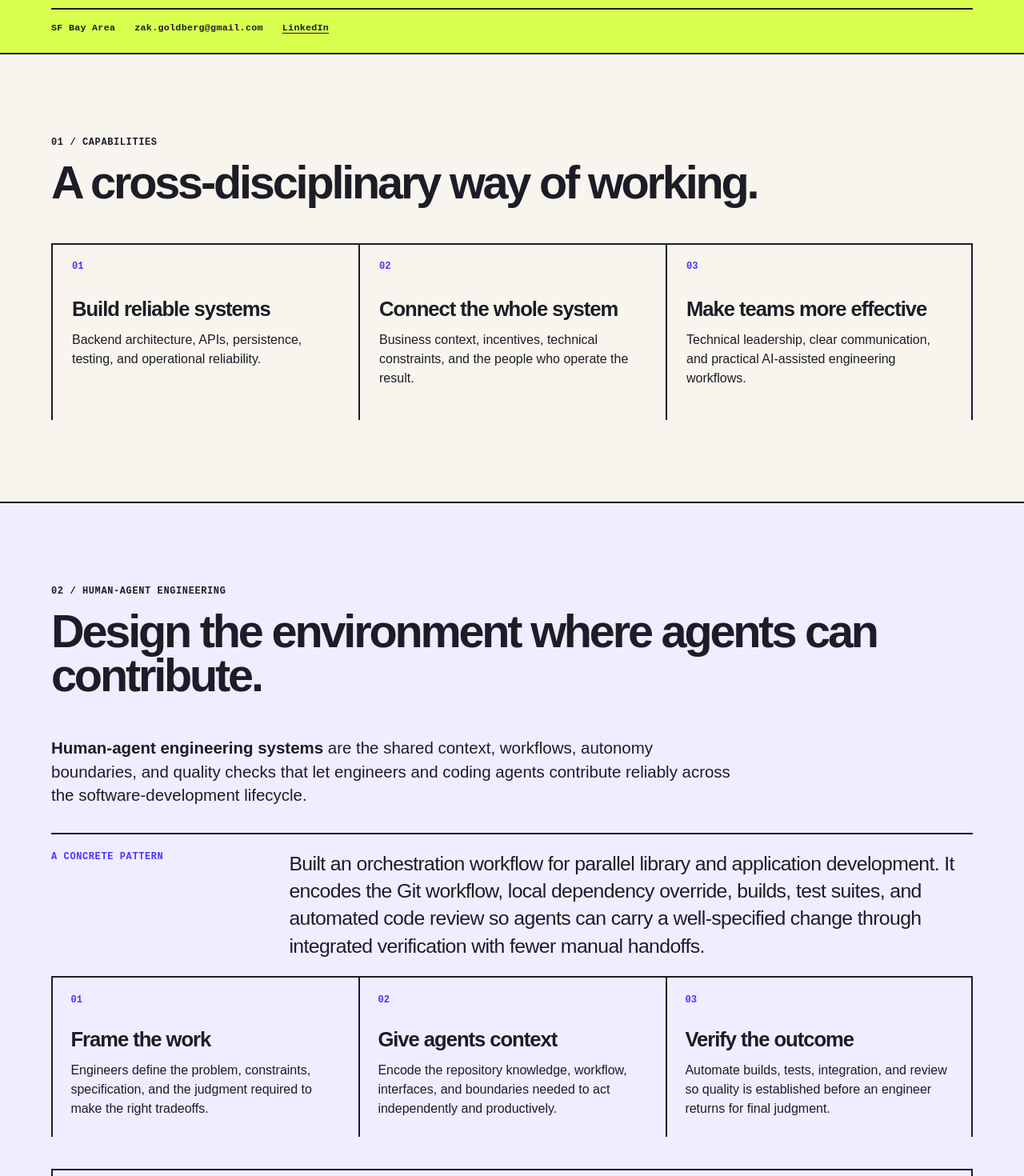
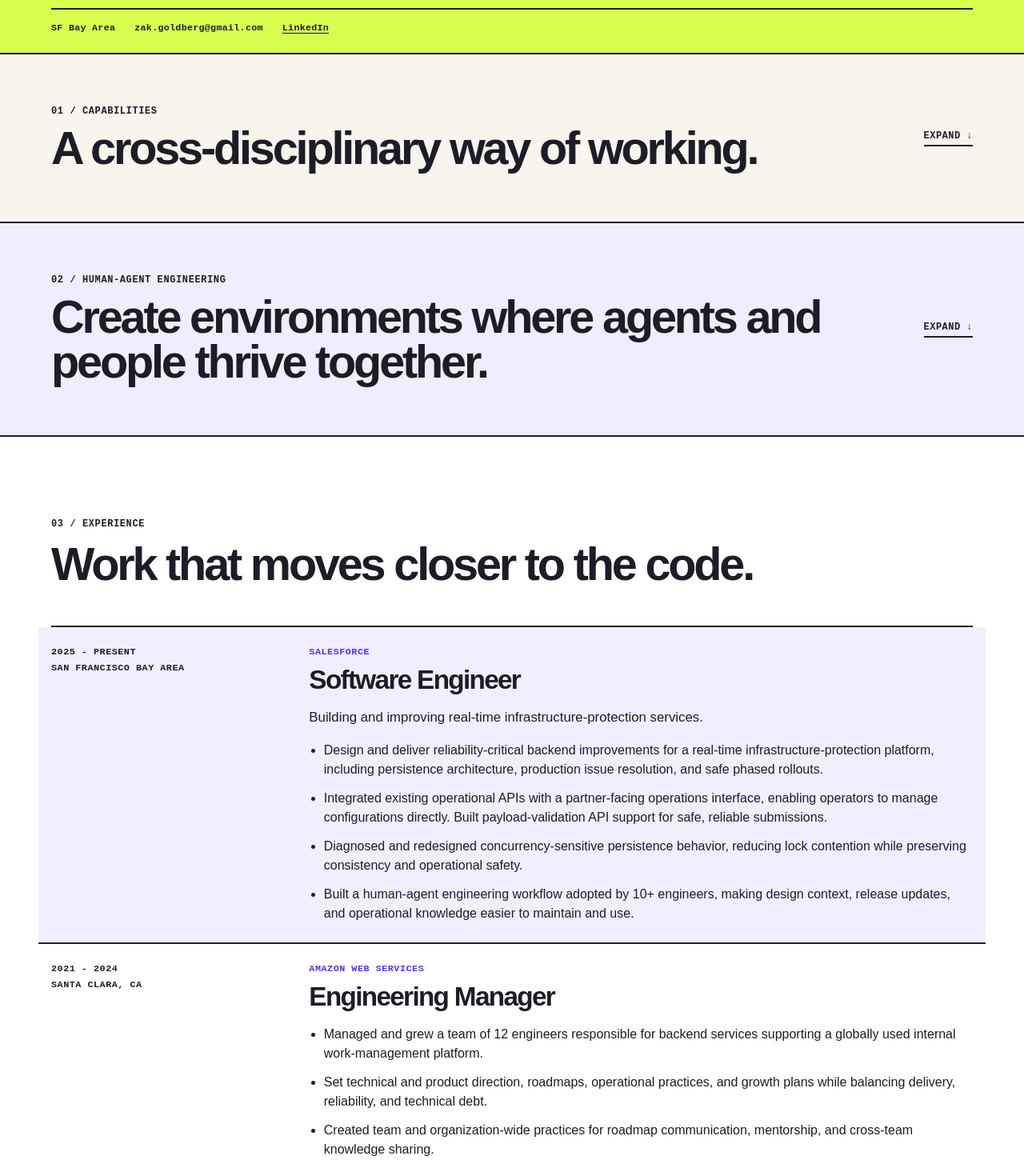
Before and after one commit to zak-goldberg/new-personal-website, a Next.js app: page /cv in a window 1280 px wide. Shown: the part 520-1990 px from the top of the page at 80% size. Built offline with nearby package versions, Linux system fonts and the light colour scheme.

Commit message:
Refine CV page and PDF

```diff
--- a/app/cv/page.tsx
+++ b/app/cv/page.tsx
@@ -7,9 +7,9 @@ export const metadata: Metadata = {
 };
 
 const capabilities = [
-  ["01", "Build reliable systems", "Backend architecture, APIs, persistence, testing, and operational reliability."],
-  ["02", "Connect the whole system", "Business context, incentives, technical constraints, and the people who operate the result."],
-  ["03", "Make teams more effective", "Technical leadership, clear communication, and practical AI-assisted engineering workflows."],
+  ["01", "Frame the right problem", "Learn unfamiliar domains quickly, ask the questions that reveal real constraints, and distinguish symptoms from the work that will actually matter."],
+  ["02", "Build and run reliable systems", "Java services, APIs, persistence, concurrency, testing, observability, and production reliability."],
+  ["03", "Multiply delivery through people and agents", "Lead technical execution, create clear operating models, and design human-agent workflows that improve speed and quality."],
 ];
 
 const salesforceHighlights = [
@@ -35,13 +35,10 @@ export default function CvPage() {
         <p className="eyebrow">CAREER LOG / CURRENT</p>
         <div className="cv-hero-grid">
           <div>
-            <h1>
-              <span>Find the real problem.</span>
-              <span>Build the durable fix.</span>
-            </h1>
+            <h1>From ambiguity to meaningful impact.</h1>
           </div>
           <div className="cv-actions" aria-label="CV actions">
-            <a className="button button-primary" download href="/downloads/zak-goldberg-cv.pdf">Download PDF <span aria-hidden="true">↓</span></a>
+            <a className="button button-primary" href="https://media.zak-goldberg.dev/cv/zak-goldberg-resume.pdf">Download PDF <span aria-hidden="true">↓</span></a>
             <a className="button button-secondary" href="mailto:zak.goldberg@gmail.com">Get in touch <span aria-hidden="true">↗</span></a>
           </div>
           <p className="cv-summary">
@@ -53,27 +50,28 @@ export default function CvPage() {
         </div>
       </header>
 
-      <section className="cv-section capabilities" aria-labelledby="capabilities-heading">
-        <div className="cv-section-heading"><p className="eyebrow">01 / CAPABILITIES</p><h2 id="capabilities-heading">A cross-disciplinary way of working.</h2></div>
+      <details className="cv-section cv-disclosure capabilities">
+        <summary>
+          <span><span className="eyebrow">01 / CAPABILITIES</span><h2>A cross-disciplinary way of working.</h2></span>
+          <span className="disclosure-toggle" aria-hidden="true"><span className="disclosure-closed">Expand ↓</span><span className="disclosure-open">Collapse ↑</span></span>
+        </summary>
+        <div className="cv-disclosure-content">
           <div className="capability-grid">
             {capabilities.map(([number, title, description]) => <article className="capability" key={number}><span>{number}</span><h3>{title}</h3><p>{description}</p></article>)}
           </div>
-      </section>
+        </div>
+      </details>
 
-      <section className="cv-section agent-systems" aria-labelledby="agent-systems-heading">
-        <div className="cv-section-heading">
-          <p className="eyebrow">02 / HUMAN-AGENT ENGINEERING</p>
-          <h2 id="agent-systems-heading">Design the environment where agents can contribute.</h2>
-          <p className="agent-definition"><strong>Human-agent engineering systems</strong> are the shared context, workflows, autonomy boundaries, and quality checks that let engineers and coding agents contribute reliably across the software-development lifecycle.</p>
-        </div>
+      <details className="cv-section cv-disclosure agent-systems">
+        <summary>
+          <span><span className="eyebrow">02 / HUMAN-AGENT ENGINEERING</span><h2>Create environments where agents and people thrive together.</h2></span>
+          <span className="disclosure-toggle" aria-hidden="true"><span className="disclosure-closed">Expand ↓</span><span className="disclosure-open">Collapse ↑</span></span>
+        </summary>
+        <div className="cv-disclosure-content">
+          <p className="agent-definition">I embed AI in how I explore problems, shape design decisions, and build software—from using agents as critical collaborators in early design work to orchestrating repeatable development and verification workflows. I’m building practical experience designing environments where agents have the context, boundaries, and feedback loops to contribute reliably alongside people.</p>
           <div className="agent-case">
             <p className="agent-kicker">A concrete pattern</p>
-          <p>Built an orchestration workflow for parallel library and application development. It encodes the Git workflow, local dependency override, builds, test suites, and automated code review so agents can carry a well-specified change through integrated verification with fewer manual handoffs.</p>
-        </div>
-        <div className="agent-workflow">
-          <article><span>01</span><h3>Frame the work</h3><p>Engineers define the problem, constraints, specification, and the judgment required to make the right tradeoffs.</p></article>
-          <article><span>02</span><h3>Give agents context</h3><p>Encode the repository knowledge, workflow, interfaces, and boundaries needed to act independently and productively.</p></article>
-          <article><span>03</span><h3>Verify the outcome</h3><p>Automate builds, tests, integration, and review so quality is established before an engineer returns for final judgment.</p></article>
+            <p>I built an orchestration workflow to streamline parallel library and application development. It encodes the Git workflow, local dependency override, builds, test suites, and automated code review so agents can carry a well-specified change through integrated verification with fewer manual handoffs.</p>
           </div>
           <figure className="agent-feedback">
             <figcaption>
@@ -83,9 +81,10 @@ export default function CvPage() {
             <blockquote>
               Zak drove the design toward clearer ownership and reviewability, challenging ambiguous terminology and insisting on explicit APIs, consistency guarantees, and decision boundaries. His questions exposed real gaps in compatibility, snapshot semantics, and atomic reads. One improvement: consolidate decisions into the document more regularly to reduce duplicated or superseded wording.
             </blockquote>
-          <p>Feedback generated during a real design review.</p>
+            <p>Feedback generated during a design exercise.</p>
           </figure>
-      </section>
+        </div>
+      </details>
 
       <section className="cv-section experience" aria-labelledby="experience-heading">
         <div className="cv-section-heading"><p className="eyebrow">03 / EXPERIENCE</p><h2 id="experience-heading">Work that moves closer to the code.</h2></div>
@@ -94,7 +93,7 @@ export default function CvPage() {
             <div className="role-meta"><p>2025 - present</p><p>San Francisco Bay Area</p></div>
             <div><p className="role-company">Salesforce</p><h3>Software Engineer</h3><p className="role-intro">Building and improving real-time infrastructure-protection services.</p><ul>{salesforceHighlights.map((highlight) => <li key={highlight}>{highlight}</li>)}</ul></div>
           </article>
-          <article className="role"><div className="role-meta"><p>2021 - 2024</p><p>Santa Clara, CA</p></div><div><p className="role-company">Amazon Web Services</p><h3>Software Development Manager</h3><ul><li>Managed and grew a team of 12 engineers responsible for backend services supporting a globally used internal work-management platform.</li><li>Set technical and product direction, roadmaps, operational practices, and growth plans while balancing delivery, reliability, and technical debt.</li><li>Created team and organization-wide practices for roadmap communication, mentorship, and cross-team knowledge sharing.</li></ul></div></article>
+          <article className="role"><div className="role-meta"><p>2021 - 2024</p><p>Santa Clara, CA</p></div><div><p className="role-company">Amazon Web Services</p><h3>Engineering Manager</h3><ul><li>Managed and grew a team of 12 engineers responsible for backend services supporting a globally used internal work-management platform.</li><li>Set technical and product direction, roadmaps, operational practices, and growth plans while balancing delivery, reliability, and technical debt.</li><li>Created team and organization-wide practices for roadmap communication, mentorship, and cross-team knowledge sharing.</li></ul></div></article>
           <article className="role"><div className="role-meta"><p>2018 - 2021</p><p>Seattle, WA</p></div><div><p className="role-company">Amazon Web Services</p><h3>Technical Program Manager</h3><ul><li>Led cross-functional software initiatives from problem definition and requirements through delivery, testing, security review, and rollout.</li><li>Directed programs spanning asset visibility, operational software, and time-sensitive workforce systems, coordinating teams of 4-9 developers and external dependencies.</li><li>Created a product-management intake program and improved an operational ordering process, reducing support tickets by 80%.</li></ul></div></article>
           <article className="role"><div className="role-meta"><p>2014 - 2018</p><p>Seattle, WA</p></div><div><p className="role-company">Amazon & Amazon Web Services</p><h3>Program Manager</h3><ul><li>Worked across vendor operations, capacity planning, forecasting, and supply-chain systems at Amazon scale.</li><li>Built data-informed tools and reporting that helped leaders understand demand variability, constraints, and execution options.</li></ul></div></article>
         </div>
@@ -102,7 +101,7 @@ export default function CvPage() {
 
       <section className="cv-section cv-bottom-grid">
         <div><p className="eyebrow">04 / TECHNICAL TOOLKIT</p><h2>Current practice</h2><p className="skill-copy"><strong>Engineering:</strong> Java, backend and distributed systems, REST APIs, persistence, concurrency, automated testing, observability, incident response.</p><p className="skill-copy"><strong>Human-agent engineering:</strong> Agentic coding with Claude, Codex, and OpenCode; creating reusable skills, agents, quality gates, and team workflows while improving the system through use.</p><p className="skill-copy"><strong>Earlier hands-on work:</strong> Node.js, Express, PostgreSQL, React, HTML/CSS, Git, and deployment.</p></div>
-        <div><p className="eyebrow">05 / EDUCATION</p><h2>Foundations</h2><p className="education-school">University of Virginia</p><p>BS, Civil & Environmental Engineering<br />BA, Economics</p><p className="education-date">Graduated December 2013</p></div>
+        <div><p className="eyebrow">05 / EDUCATION</p><h2>Wahoowa</h2><p className="education-school">University of Virginia</p><p>BS, Civil & Environmental Engineering<br />BA, Economics</p><p className="education-date">Graduated December 2013</p></div>
       </section>
 
       <section className="cv-contact"><p className="eyebrow">OPEN TO A GOOD CONVERSATION</p><h2>Let&apos;s build something useful.</h2><a className="email-link" href="mailto:zak.goldberg@gmail.com">zak.goldberg@gmail.com <span aria-hidden="true">↗</span></a></section>
--- a/app/globals.css
+++ b/app/globals.css
@@ -132,6 +132,16 @@ footer { align-items: center; display: flex; font-size: 0.7rem; justify-content:
 .cv-section { padding: clamp(3.5rem, 8vw, 7rem) clamp(1.25rem, 5vw, 5rem); }
 .cv-section-heading { margin-bottom: 3rem; }
 .cv-section-heading h2, .cv-bottom-grid h2 { max-width: none; }
+.cv-disclosure { padding: 0; }
+.cv-disclosure > summary { align-items: center; cursor: pointer; display: flex; gap: 2rem; justify-content: space-between; list-style: none; padding: clamp(2rem, 5vw, 4rem) clamp(1.25rem, 5vw, 5rem); }
+.cv-disclosure > summary::-webkit-details-marker { display: none; }
+.cv-disclosure > summary .eyebrow { display: block; margin-bottom: 0.75rem; }
+.cv-disclosure > summary h2 { margin-bottom: 0; max-width: none; }
+.disclosure-toggle { border-bottom: 2px solid currentColor; flex: 0 0 auto; font-family: "Courier New", Courier, monospace; font-size: 0.75rem; font-weight: 700; letter-spacing: 0.04em; padding-bottom: 0.25rem; text-transform: uppercase; }
+.disclosure-open { display: none; }
+.cv-disclosure[open] .disclosure-closed { display: none; }
+.cv-disclosure[open] .disclosure-open { display: inline; }
+.cv-disclosure-content { padding: 0 clamp(1.25rem, 5vw, 5rem) clamp(3.5rem, 8vw, 7rem); }
 .capabilities { border-bottom: 2px solid var(--line); }
 .capability-grid { border-top: 2px solid var(--line); display: grid; grid-template-columns: repeat(3, 1fr); }
 .capability { border-left: 2px solid var(--line); padding: 1rem 1.5rem 1.5rem; }
@@ -140,17 +150,10 @@ footer { align-items: center; display: flex; font-size: 0.7rem; justify-content:
 .capability h3 { font-size: clamp(1.35rem, 2vw, 1.8rem); letter-spacing: -0.04em; margin: 2rem 0 0.75rem; }
 .capability p, .role li, .skill-copy, .cv-bottom-grid > div > p:not(.eyebrow):not(.education-school):not(.education-date) { line-height: 1.5; }
 .agent-systems { background: #efedff; border-bottom: 2px solid var(--line); }
-.agent-systems .cv-section-heading { margin-bottom: 2rem; }
 .agent-definition { font-size: clamp(1.05rem, 1.7vw, 1.28rem); line-height: 1.45; max-width: 54rem; }
 .agent-case { border-block: 2px solid var(--line); display: grid; gap: 1.5rem; grid-template-columns: minmax(10rem, 0.32fr) 1fr; margin-bottom: 0; padding: 1.25rem 0; }
 .agent-case p { font-size: clamp(1.1rem, 2vw, 1.55rem); letter-spacing: -0.025em; line-height: 1.38; margin: 0; max-width: 52rem; }
 .agent-case .agent-kicker { color: var(--electric); font-family: "Courier New", Courier, monospace; font-size: 0.75rem; font-weight: 700; letter-spacing: 0.05em; text-transform: uppercase; }
-.agent-workflow { display: grid; grid-template-columns: repeat(3, 1fr); }
-.agent-workflow article { border-left: 2px solid var(--line); padding: 1.1rem 1.4rem 0.4rem; }
-.agent-workflow article:last-child { border-right: 2px solid var(--line); }
-.agent-workflow span { color: var(--electric); font-family: "Courier New", Courier, monospace; font-size: 0.76rem; font-weight: 700; }
-.agent-workflow h3 { font-size: clamp(1.3rem, 2vw, 1.7rem); letter-spacing: -0.04em; margin: 1.75rem 0 0.75rem; }
-.agent-workflow p { line-height: 1.5; }
 .agent-feedback { border: 2px solid var(--line); margin: 2.5rem 0 0; padding: 1.25rem; }
 .agent-feedback figcaption { display: flex; font-family: "Courier New", Courier, monospace; font-size: 0.74rem; font-weight: 700; gap: 0.75rem 1.5rem; justify-content: space-between; letter-spacing: 0.04em; text-transform: uppercase; }
 .agent-feedback figcaption span:first-child { color: var(--electric); }
@@ -187,13 +190,13 @@ footer { align-items: center; display: flex; font-size: 0.7rem; justify-content:
   footer { align-items: flex-start; flex-direction: column; gap: 0.5rem; }
   .cv-hero-grid, .cv-bottom-grid { grid-template-columns: 1fr; }
   .cv-actions { max-width: 17rem; }
+  .cv-disclosure > summary { align-items: flex-start; gap: 1rem; }
+  .cv-disclosure > summary h2 { font-size: clamp(1.8rem, 9vw, 3rem); }
+  .disclosure-toggle { margin-top: 1.55rem; }
   .capability-grid { grid-template-columns: 1fr; }
   .capability { border-left: 0; border-bottom: 2px solid var(--line); padding-inline: 0; }
   .capability:last-child { border-bottom: 0; border-right: 0; }
   .agent-case { grid-template-columns: 1fr; gap: 0.65rem; }
-  .agent-workflow { grid-template-columns: 1fr; }
-  .agent-workflow article { border-bottom: 2px solid var(--line); border-left: 0; padding-inline: 0; }
-  .agent-workflow article:last-child { border-bottom: 0; border-right: 0; }
   .agent-feedback figcaption { align-items: flex-start; flex-direction: column; gap: 0.35rem; }
   .role { grid-template-columns: 1fr; gap: 0.5rem; }
   .role-current { margin-inline: 0; padding-inline: 0; }
```
Also changed, not shown: 2 other files (tests, documents, lock files or other folders). Lines whose indentation alone changed are shown as unchanged.
